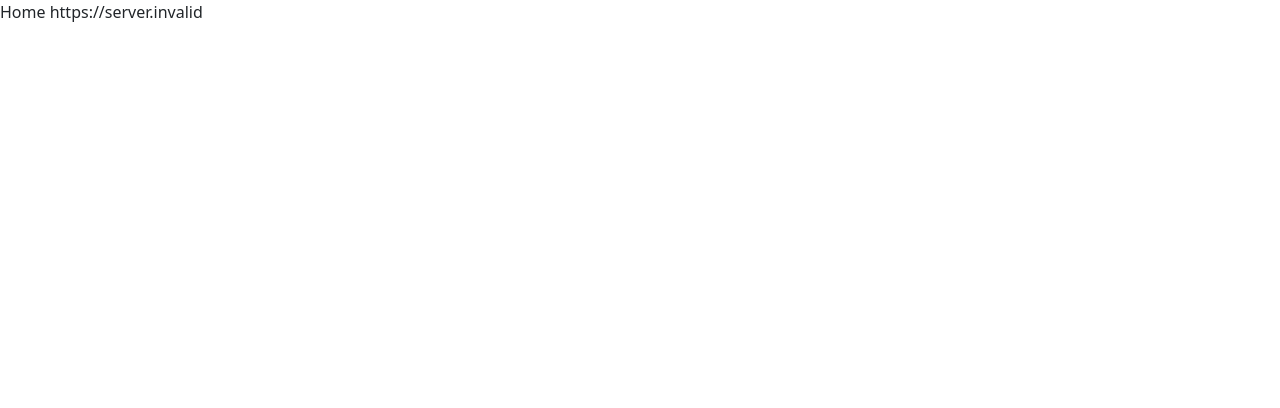
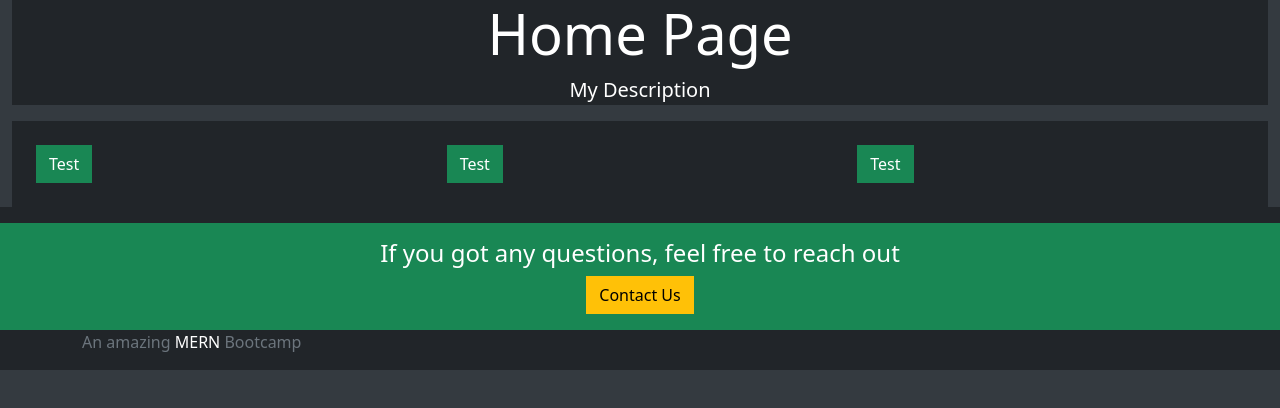
Before and after one commit to zaimeali/E-Commerce, a React (Create React App) app in the folder frontend/: page / in a window 1280 px wide. Shown: the top 408 px of the page. Built offline with nearby package versions, Linux system fonts and the light colour scheme; no server answers.

Commit message:
Section 14 Start

```diff
--- a/frontend/src/core/Base.js
+++ b/frontend/src/core/Base.js
@@ -0,0 +1,31 @@
+import React from "react";
+
+const Base = ({
+  title = "My Title",
+  description = "My Description",
+  className = "bg-dark text-white p-4",
+  children,
+}) => (
+  <div>
+    <div className="container-fluid">
+      <div className="jumbotron bg-dark text-white text-center">
+        <h2 className="display-4">{title}</h2>
+        <p className="lead">{description}</p>
+      </div>
+      <div className={className}>{children}</div>
+    </div>
+    <footer className="footer bg-dark mt-auto py-3">
+      <div className="container-fluid bg-success text-white text-center py-3">
+        <h4>If you got any questions, feel free to reach out</h4>
+        <button className="btn btn-warning">Contact Us</button>
+      </div>
+      <div className="container">
+        <span className="text-muted">
+          An amazing <span className="text-white">MERN</span> Bootcamp
+        </span>
+      </div>
+    </footer>
+  </div>
+);
+
+export default Base;
--- a/frontend/src/core/Home.js
+++ b/frontend/src/core/Home.js
@@ -4,9 +4,26 @@
 import { API } from "../backend";
 
 // Styles
-// import "./../styles.css";
+import "./../styles.css";
+
+// Components
+import Base from "./Base";
 
 export default function Home() {
   console.log("API is: ", API);
-  return <div>Home {API}</div>;
+  return (
+    <Base title="Home Page">
+      <div className="row">
+        <div className="col-4">
+          <button className="btn btn-success">Test</button>
+        </div>
+        <div className="col-4">
+          <button className="btn btn-success">Test</button>
+        </div>
+        <div className="col-4">
+          <button className="btn btn-success">Test</button>
+        </div>
+      </div>
+    </Base>
+  );
 }
```
Also changed, not shown: frontend/src/core/Menu.js (added, +7 -0 lines), 1 other file (tests, documents, lock files or other folders).
